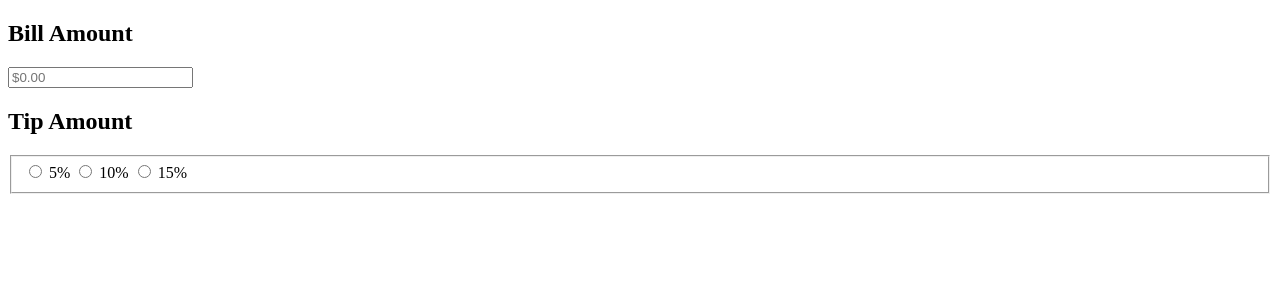
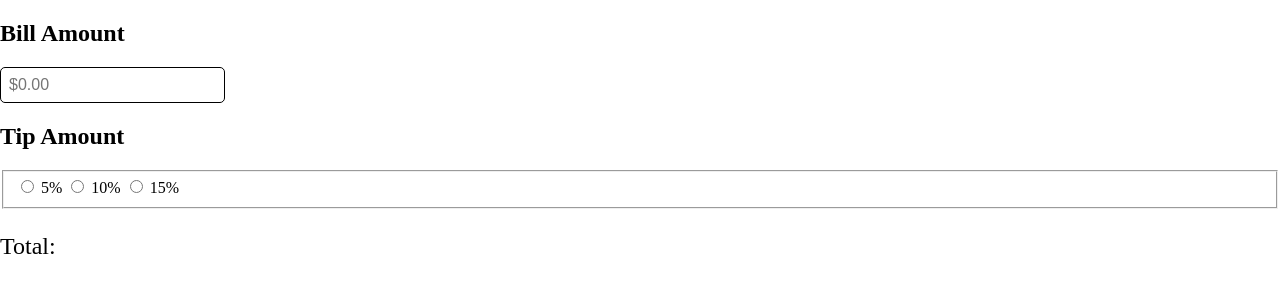
Before and after one commit to devisedweb/simple-tip-calculator, a plain HTML site: page index.html in a window 1280 px wide. Drawn offline with Linux system fonts and the light colour scheme.

Commit message:
Update HTML and add some styles

```diff
--- a/index.html
+++ b/index.html
@@ -10,7 +10,12 @@
     <main>
       <div>
         <h2>Bill Amount</h2>
-        <input type="text" placeholder="$0.00" id="bill-input" />
+        <input
+          type="text"
+          placeholder="$0.00"
+          id="bill-input"
+          class="bill-input"
+        />
 
         <h2>Tip Amount</h2>
         <fieldset>
@@ -32,7 +37,7 @@
       </div>
 
       <div>
-        <p id="total"></p>
+        <p id="total" class="total">Total:</p>
       </div>
     </main>
   </body>
--- a/style.css
+++ b/style.css
@@ -0,0 +1,19 @@
+* {
+  box-sizing: border-box;
+}
+
+body {
+  margin: 0;
+  padding: 0;
+}
+
+.bill-input {
+  font-size: 1rem;
+  padding: 8px;
+  border: 1px solid black;
+  border-radius: 5px;
+}
+
+.total {
+  font-size: 1.5rem;
+}
```
